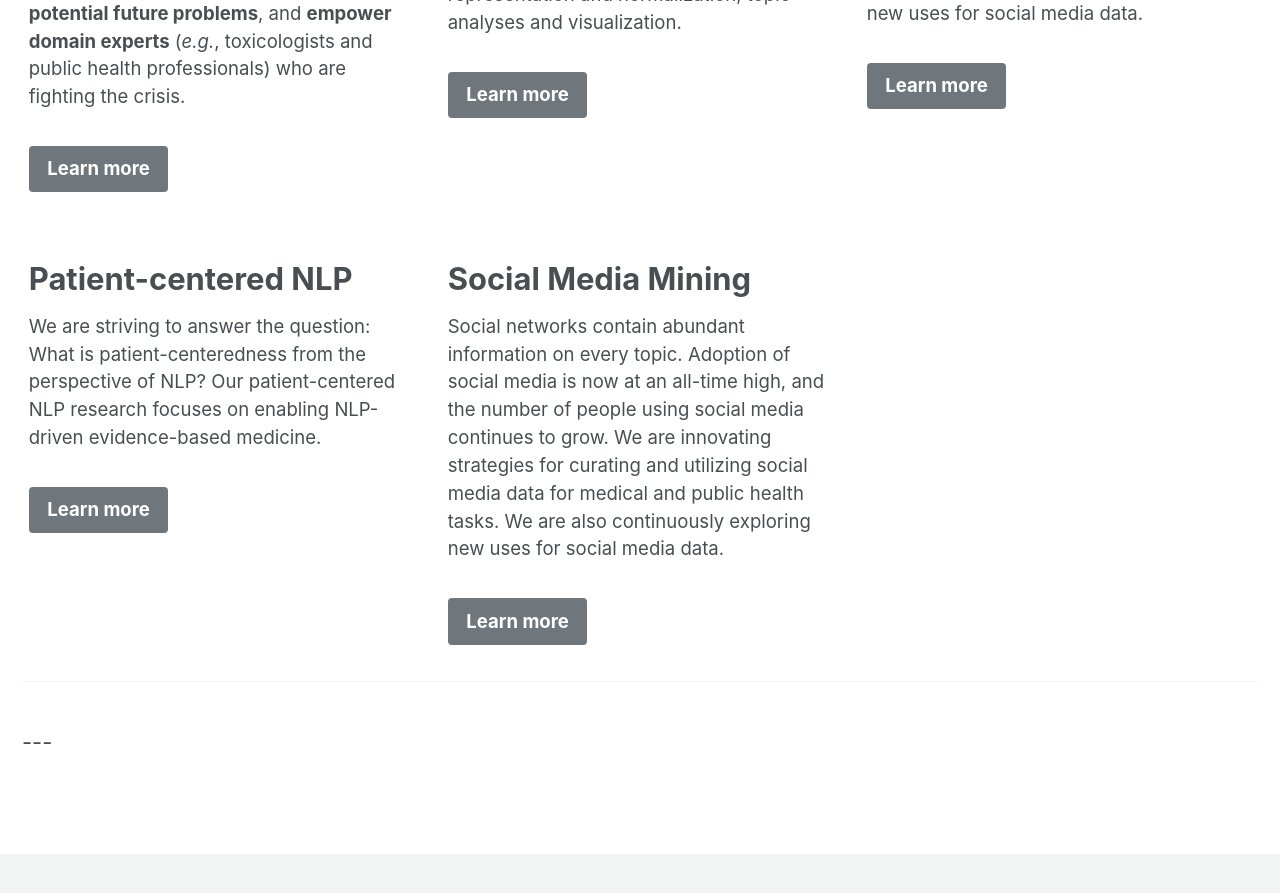
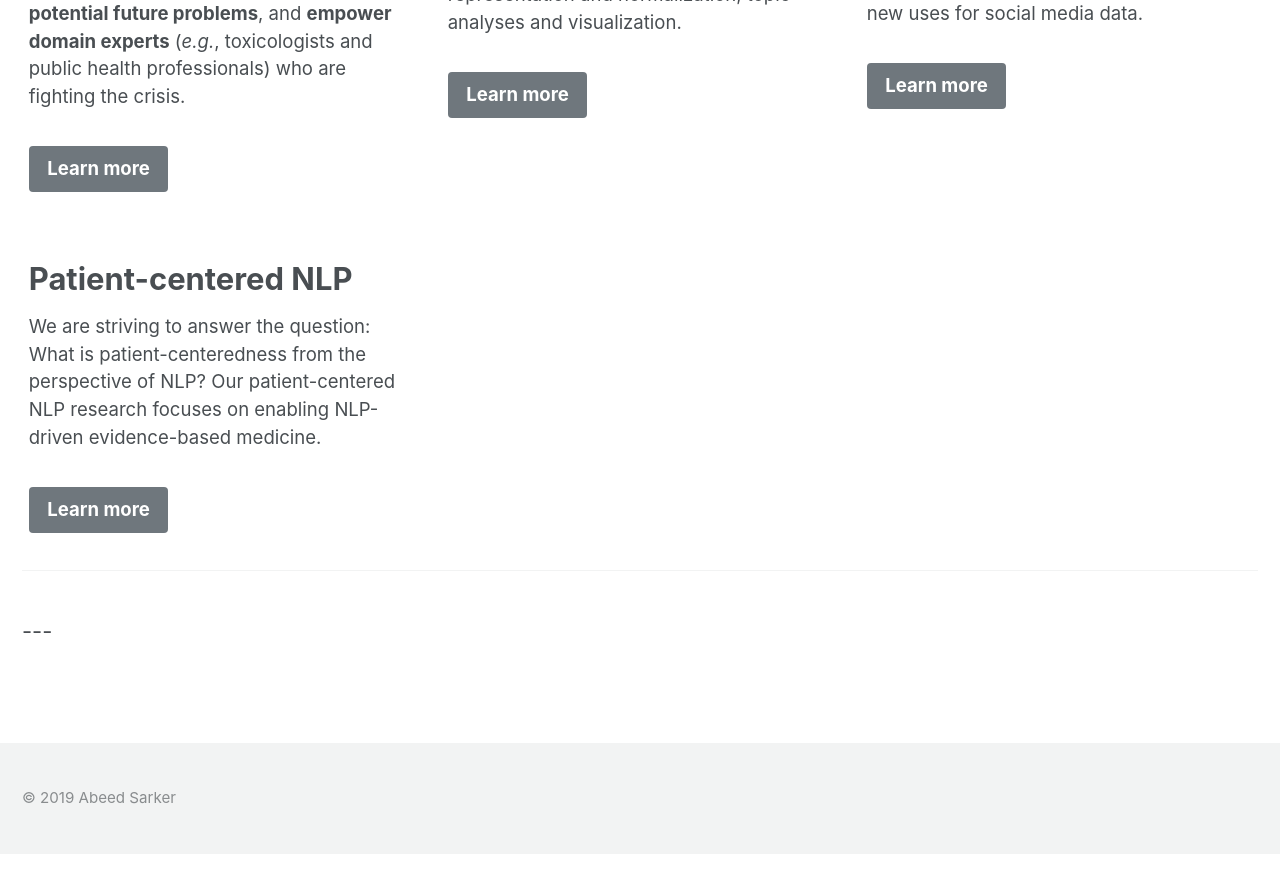
Before and after one commit to sarkerlab/Website, a Jekyll site: the page built from index.md, in a window 1280 px wide and 900 px high, scrolled down 1478 px. Shown: the top 893 px of the window. Built offline with Jekyll 4.4.1, drawn with Linux system fonts in a browser that asks for light colours; cached includes are drawn as plain includes; nearby versions of some CDN libraries; after the commit the page ends 2331 px from its top, so only the background shows below that.

Commit message:
Update index.md

```diff
--- a/index.md
+++ b/index.md
@@ -53,13 +53,6 @@ feature_row:
     url: "https://sarkerlab.org/pcnlp/"
     btn_class: "btn--primary"
     btn_label: "Learn more"
-  - #image_path: /assets/images/mm-responsive-feature.png
-    alt: "fully responsive"
-    title: "Social Media Mining"
-    excerpt: "Social networks contain abundant information on every topic. Adoption of social media is now at an all-time high, and the number of people using social media continues to grow. We are innovating strategies for curating and utilizing social media data for medical and public health tasks. We are also continuously exploring new uses for social media data."
-    url: "https://sarkerlab.org/smm/"
-    btn_class: "btn--primary"
-    btn_label: "Learn more"
 ---
 
 <h1>Focus Areas</h1>
```
